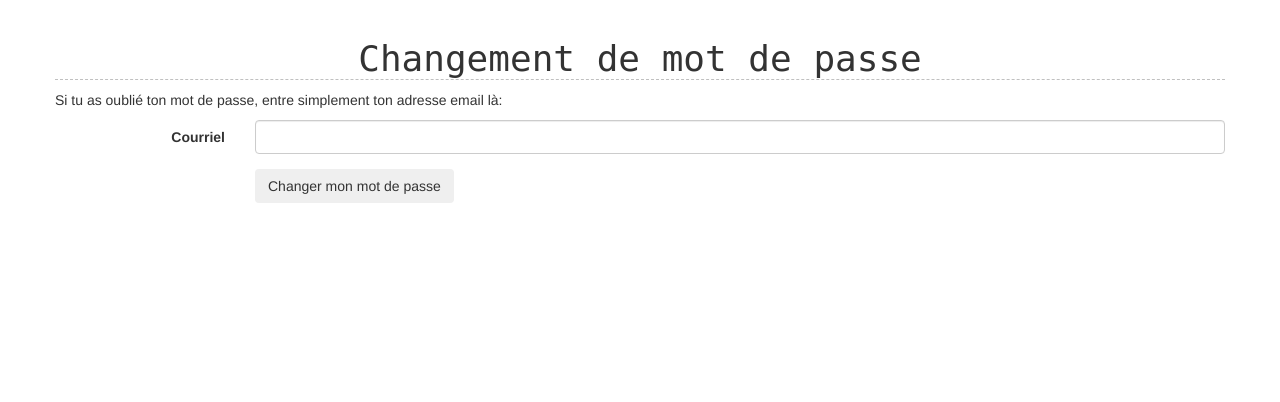
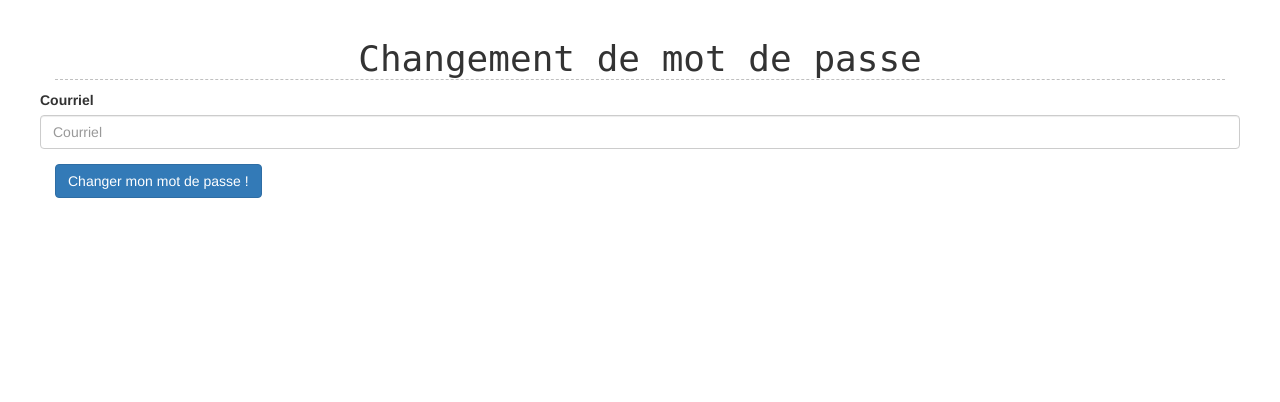
Before and after one commit to nim65s/django-perso, a Django app: a page that uses perso/templates/base.html in a window 1280 px wide. Shown: the part 51-453 px from the top of the page. Run offline with Django 3.2, Linux system fonts and the light colour scheme; parts of the project's set-up code (start-up, migrations or seed data) failed here and were passed over; some libraries are stand-ins or nearby versions.

Commit message:
templates

```diff
--- a/perso/templates/base.html
+++ b/perso/templates/base.html
@@ -86,6 +86,10 @@
                     {% endfor %}
                     {% block content %}
                     <div class="col-md-8">
+                        {% block homecontent %}
+                        {% endblock %}
+                    </div>
+                    <div class="col-md-4">
                         {% block sidebar %}
                         <aside id="widget-welcome" class="widget panel panel-default">
                             <div class="panel-heading">Welcome!</div>
@@ -127,10 +131,6 @@
                         </aside>
                         {% endblock sidebar %}
                     </div>
-                    <div class="col-md-4">
-                        {% block homecontent %}
-                        {% endblock %}
-                    </div>
                     {% endblock content %}
                 </div>
             </div>
--- a/perso/templates/registration/password_reset_complete.html
+++ b/perso/templates/registration/password_reset_complete.html
@@ -3,6 +3,6 @@
 {% block content %}
 
 <h1>Mot de passe changé !</h1>
-<p>Ton mot de passe a bien été changé. Tu devrais pouvoir te logger maintenant.</p>
+<p>Ton mot de passe a bien été changé. Tu devrais pouvoir <a href="{% url 'login' %}">te logger</a> maintenant.</p>
 
 {% endblock %}
--- a/perso/templates/registration/password_reset_form.html
+++ b/perso/templates/registration/password_reset_form.html
@@ -1,24 +1,16 @@
 {% extends "base.html" %}
-{% load widget_tweaks %}
+{% load bootstrap3 %}
 
 {% block content %}
 
 <h1>Changement de mot de passe</h1>
 
-<p>Si tu as oublié ton mot de passe, entre simplement ton adresse email là:</p>
-
-<form action="" method="post" class="form-horizontal" role="form">
+<form action="" method="post" class="form-horizontal">
     {% csrf_token %}
-    <div class="form-group {% if form.email.errors %} has-error{% endif %}">
-        <label for="{{ form.email.id_for_label }}" class="col-sm-2 control-label">{{ form.email.label }}</label>
-        <div class="col-sm-10">
-            {% if form.email.errors %}<span class="help-block">{{ form.email.errors}}</span>{% endif %}
-            {{ form.email|add_class:"form-control" }}
-        </div>
-    </div>
-    <div class="form-group"><div class="col-sm-offset-2 col-sm-10">
-        <button type="submit" class="btn">Changer mon mot de passe</button>
-    </div></div>
+    {% bootstrap_form form layout="horizontal" %}
+    {% buttons layout="horizontal" %}
+    <button type="submit" class="btn btn-primary">Changer mon mot de passe !</button>
+    {% endbuttons %}
 </form>
 
 {% endblock %}
```
Also changed, not shown: perso/templates/dmdb/blogentry_list.html (added, +9 -0 lines), perso/templates/form.html (deleted, +0 -12 lines), perso/templates/registration/login.html (+13 -1 lines), perso/templates/registration/password_reset_confirm.html (+15 -25 lines).
